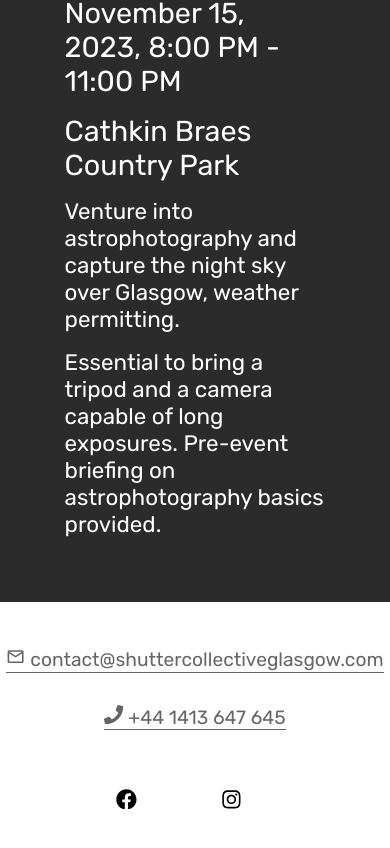
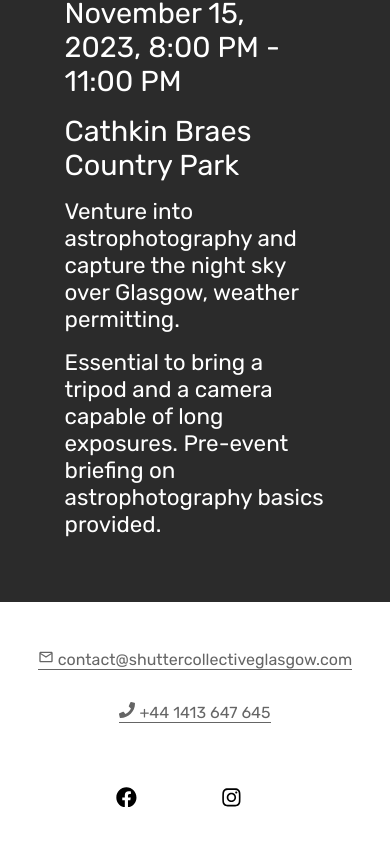
Before and after one commit to paul172v/shutter-collective, a React (Vite) app: page / in a window 390 px wide. Shown: the part 10423-11271 px from the top of the page. Built offline with nearby package versions, Linux system fonts and the light colour scheme; some icons are missing.

Commit message:
resized footer contact links to make responsive

```diff
--- a/src/components/footer/Footer.module.scss
+++ b/src/components/footer/Footer.module.scss
@@ -58,3 +58,9 @@
     margin: 0 0 2rem 0;
   }
 }
+
+@media (max-width: 500px) {
+  .social-link {
+    font-size: 1rem;
+  }
+}
```
